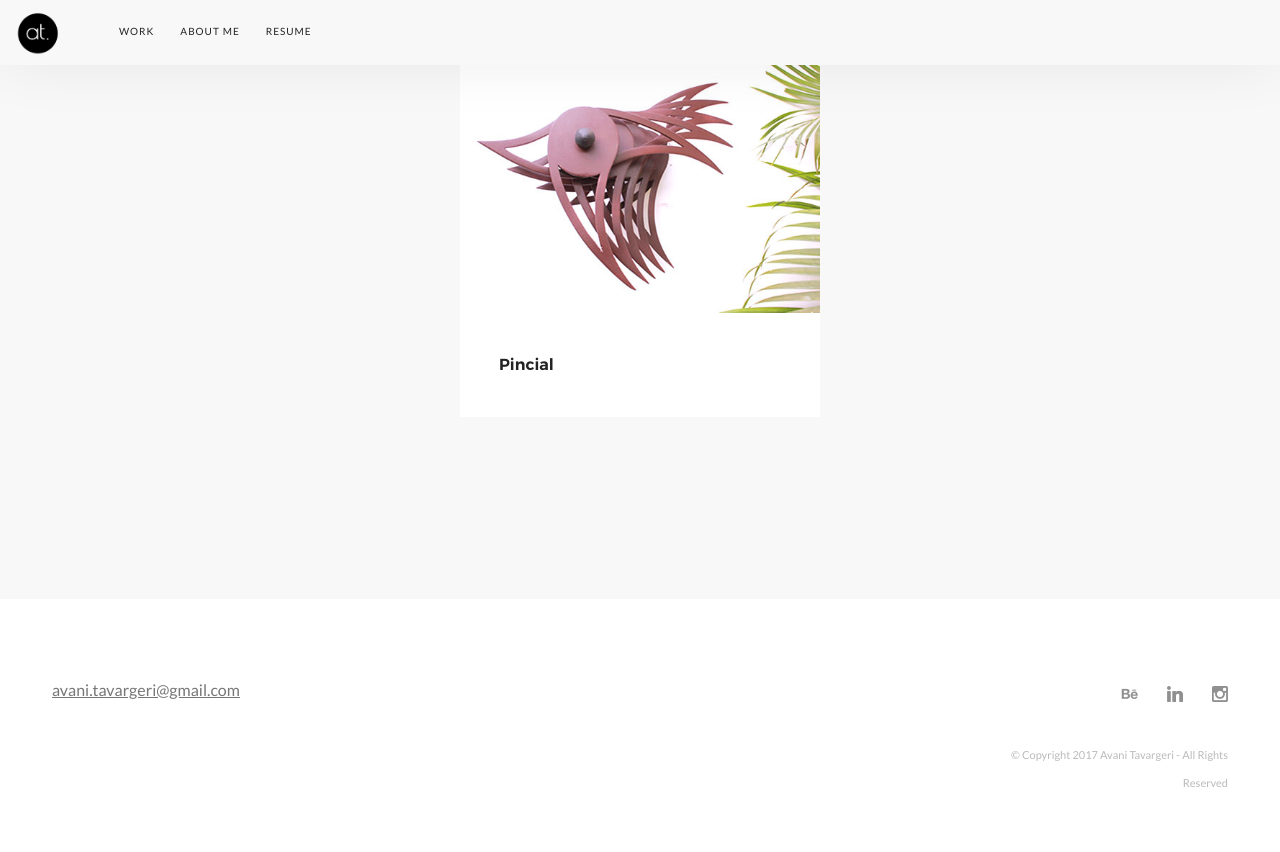
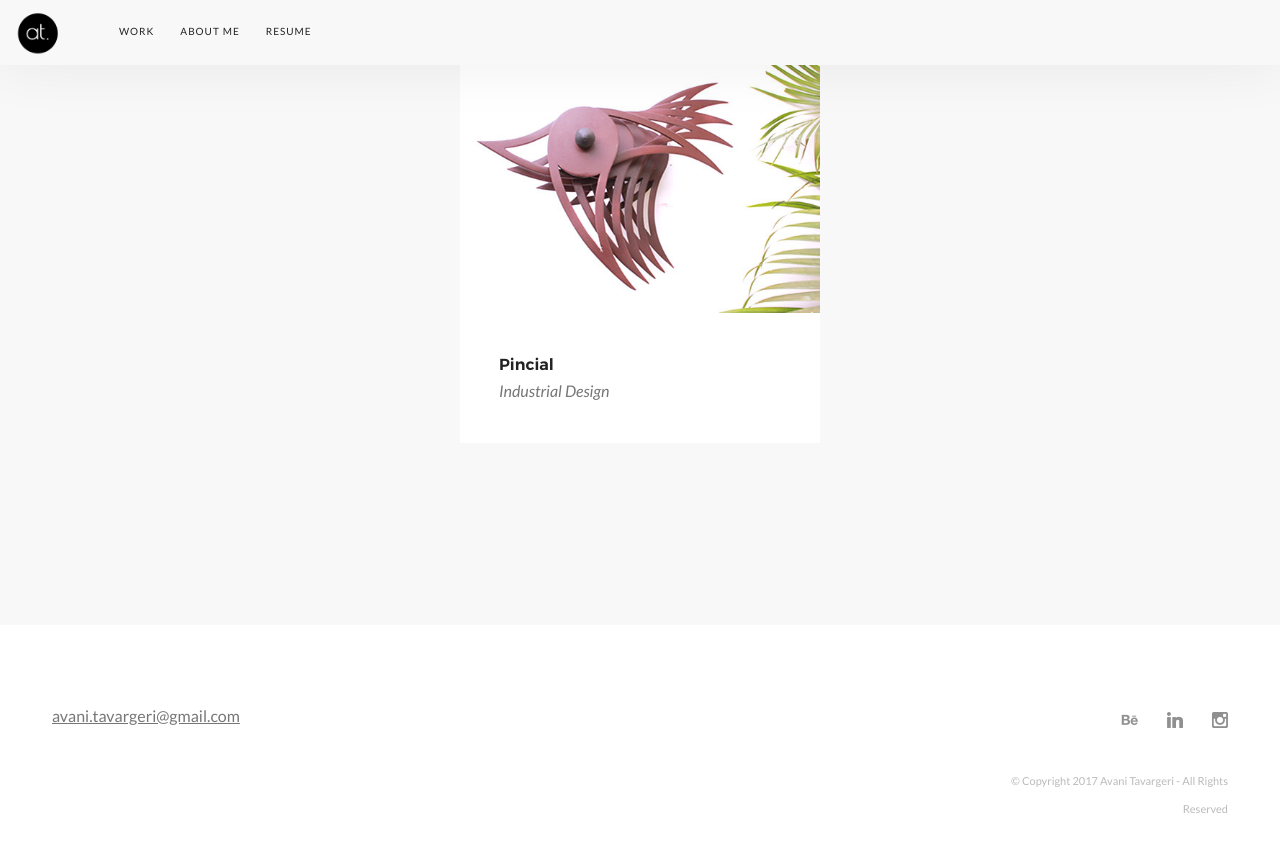
Before and after one commit to akshatkedia/avani-tavargeri, a Jekyll site: the page built from index.md, in a window 1280 px wide and 900 px high, scrolled down 1419 px. Shown: the top 852 px of the window. Built offline with Jekyll 4.4.1, drawn with Linux system fonts in a browser that asks for light colours; some web fonts are replaced.

Commit message:
Updated Pincial

```diff
--- a/_projects/pincial.markdown
+++ b/_projects/pincial.markdown
@@ -2,4 +2,5 @@
 title: Pincial
 date: 2017-07-04 00:20:00 +05:30
 thumbnail image: "/uploads/thumbnail-pincial.jpg"
+project category: Industrial Design
 ---
```
